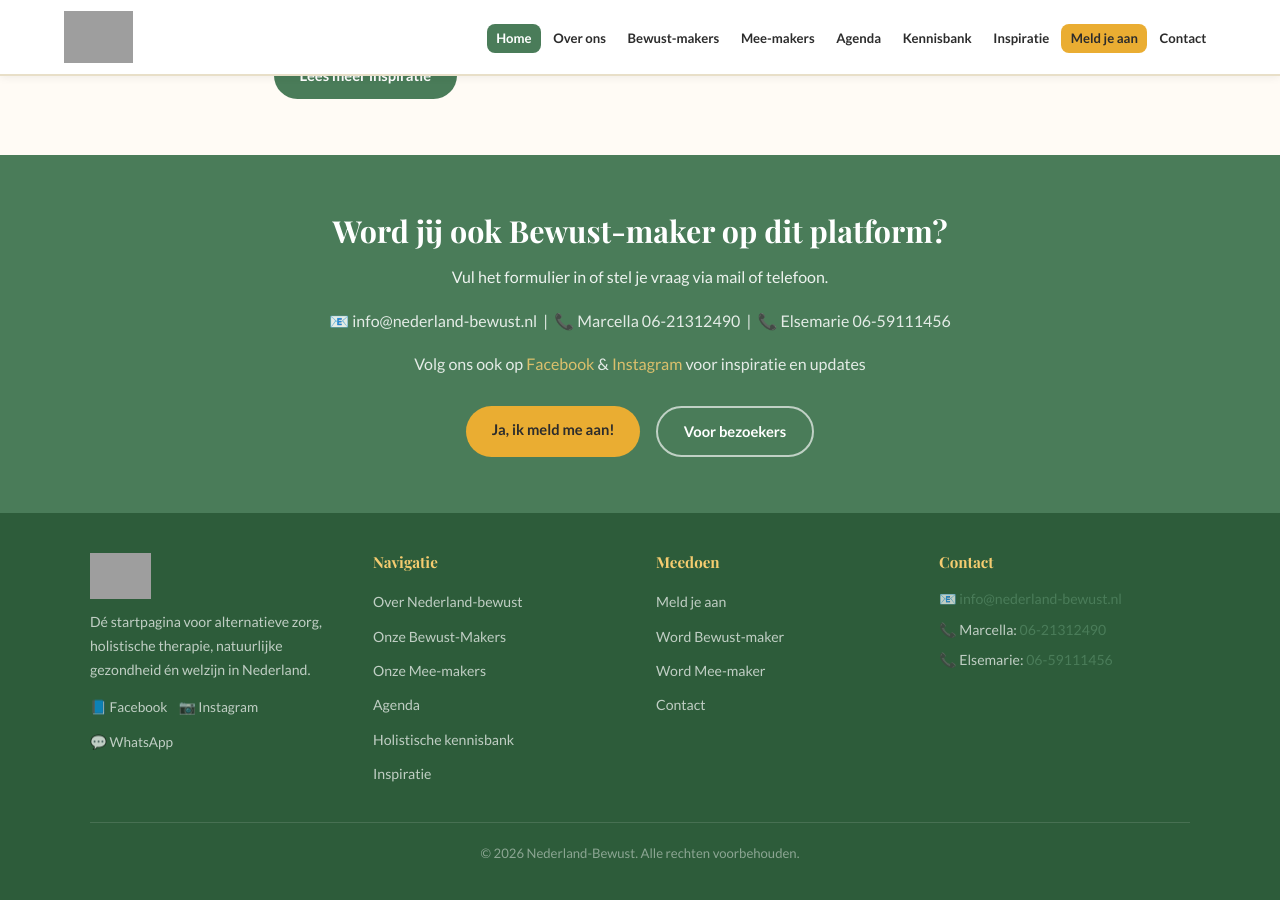
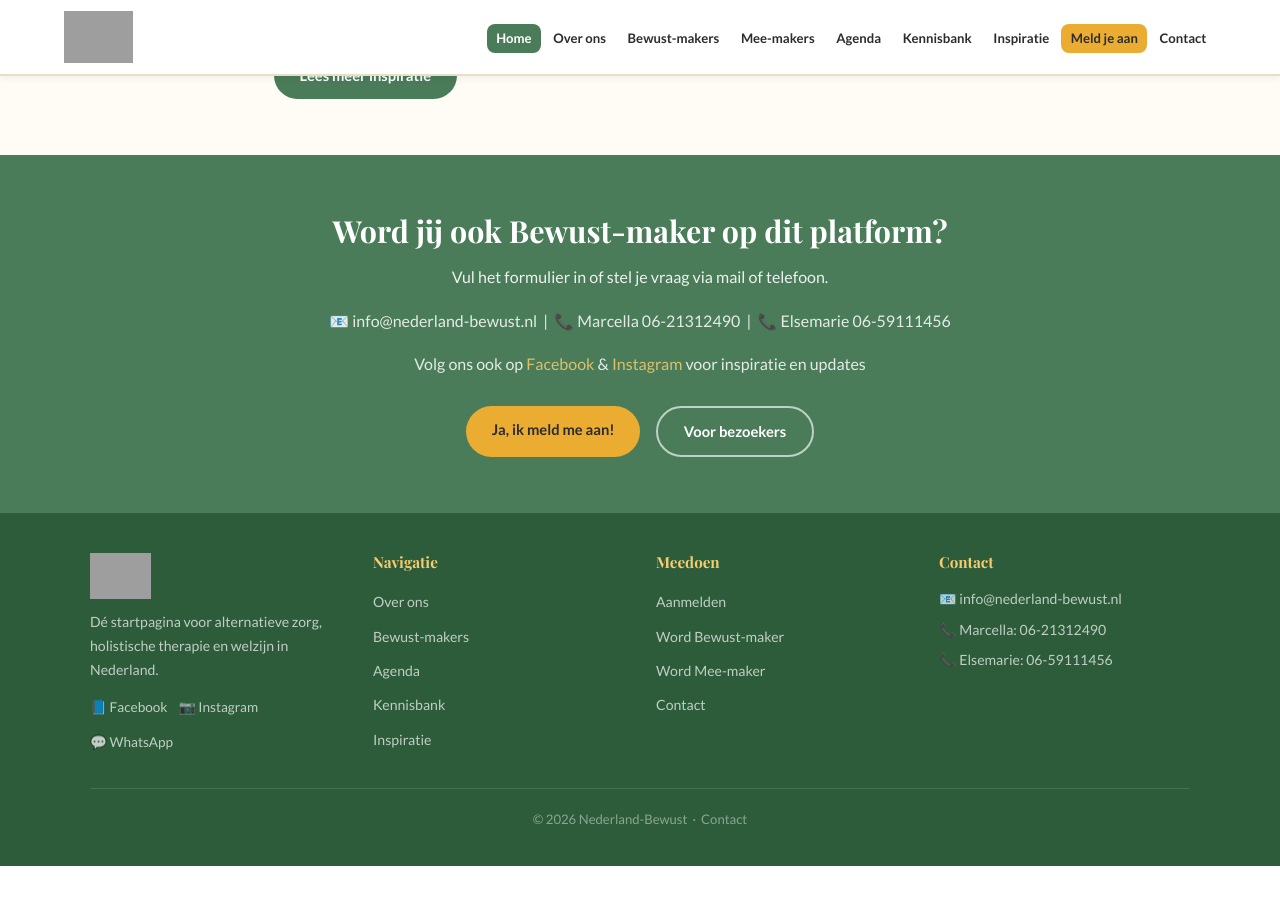
Before and after one commit to hands4flownl/nederland-bewust, a Jekyll site: the page built from index.html, in a window 1280 px wide and 900 px high, scrolled down 3966 px. Built offline with Jekyll 4.4.1, drawn with Linux system fonts in a browser that asks for light colours; after the commit the page ends 4832 px from its top, so only the background shows below that; grey boxes are pictures that could not be loaded.

```diff
--- a/_includes/footer.html
+++ b/_includes/footer.html
@@ -1,52 +1,42 @@
 <footer class="site-footer" role="contentinfo">
   <div class="footer-grid">
-
     <div class="footer-kolom">
-      <img
-        src="https://nederland-bewust.nl/wp-content/uploads/2026/03/cropped-Nederland-bewust-compleet-scaled-1.png"
-        alt="Nederland-Bewust logo"
-        class="footer-logo"
-        onerror="this.style.display='none'">
-      <p>Dé startpagina voor alternatieve zorg, holistische therapie, natuurlijke gezondheid én welzijn in Nederland.</p>
+      <img src="https://nederland-bewust.nl/wp-content/uploads/2026/03/cropped-Nederland-bewust-compleet-scaled-1.png"
+        alt="Nederland-Bewust" class="footer-logo" onerror="this.style.display='none'">
+      <p>Dé startpagina voor alternatieve zorg, holistische therapie en welzijn in Nederland.</p>
       <div class="footer-sociaal">
         <a href="{{ site.contact.facebook }}" target="_blank" rel="noopener">📘 Facebook</a>
         <a href="{{ site.contact.instagram }}" target="_blank" rel="noopener">📷 Instagram</a>
         <a href="{{ site.contact.whatsapp }}" target="_blank" rel="noopener">💬 WhatsApp</a>
       </div>
     </div>
-
     <div class="footer-kolom">
       <h4>Navigatie</h4>
       <ul>
-        <li><a href="{{ '/over-nederland-bewust/' | relative_url }}">Over Nederland-bewust</a></li>
-        <li><a href="{{ '/onze-bewust-makers/' | relative_url }}">Onze Bewust-Makers</a></li>
-        <li><a href="{{ '/mee-maker/' | relative_url }}">Onze Mee-makers</a></li>
+        <li><a href="{{ '/over-nederland-bewust/' | relative_url }}">Over ons</a></li>
+        <li><a href="{{ '/onze-bewust-makers/' | relative_url }}">Bewust-makers</a></li>
         <li><a href="{{ '/agenda/' | relative_url }}">Agenda</a></li>
-        <li><a href="{{ '/kennisbank/' | relative_url }}">Holistische kennisbank</a></li>
+        <li><a href="{{ '/kennisbank/' | relative_url }}">Kennisbank</a></li>
         <li><a href="{{ '/inspiratie/' | relative_url }}">Inspiratie</a></li>
       </ul>
     </div>
-
     <div class="footer-kolom">
       <h4>Meedoen</h4>
       <ul>
-        <li><a href="{{ '/meld-je-aan/' | relative_url }}">Meld je aan</a></li>
+        <li><a href="{{ '/meld-je-aan/' | relative_url }}">Aanmelden</a></li>
         <li><a href="{{ '/meld-je-aan/#bewust-maker' | relative_url }}">Word Bewust-maker</a></li>
         <li><a href="{{ '/meld-je-aan/#mee-maker' | relative_url }}">Word Mee-maker</a></li>
         <li><a href="{{ '/contact/' | relative_url }}">Contact</a></li>
       </ul>
     </div>
-
     <div class="footer-kolom">
       <h4>Contact</h4>
-      <p>📧 <a href="mailto:{{ site.contact.email }}">{{ site.contact.email }}</a></p>
-      <p>📞 Marcella: <a href="tel:+31{{ site.contact.marcella | remove: '-' | remove: '0' }}">{{ site.contact.marcella }}</a></p>
-      <p>📞 Elsemarie: <a href="tel:+31{{ site.contact.elsemarie | remove: '-' | remove: '0' }}">{{ site.contact.elsemarie }}</a></p>
+      <p>📧 <a href="mailto:{{ site.contact.email }}" style="color:rgba(255,255,255,0.7)">{{ site.contact.email }}</a></p>
+      <p>📞 Marcella: <a href="tel:+31621312490" style="color:rgba(255,255,255,0.7)">{{ site.contact.marcella }}</a></p>
+      <p>📞 Elsemarie: <a href="tel:+31659111456" style="color:rgba(255,255,255,0.7)">{{ site.contact.elsemarie }}</a></p>
     </div>
-
   </div>
-
   <div class="footer-bodem">
-    <p>© {{ 'now' | date: "%Y" }} Nederland-Bewust. Alle rechten voorbehouden.</p>
+    <p>© {{ 'now' | date: "%Y" }} Nederland-Bewust &nbsp;·&nbsp; <a href="{{ '/contact/' | relative_url }}" style="color:rgba(255,255,255,0.45)">Contact</a></p>
   </div>
 </footer>
```
